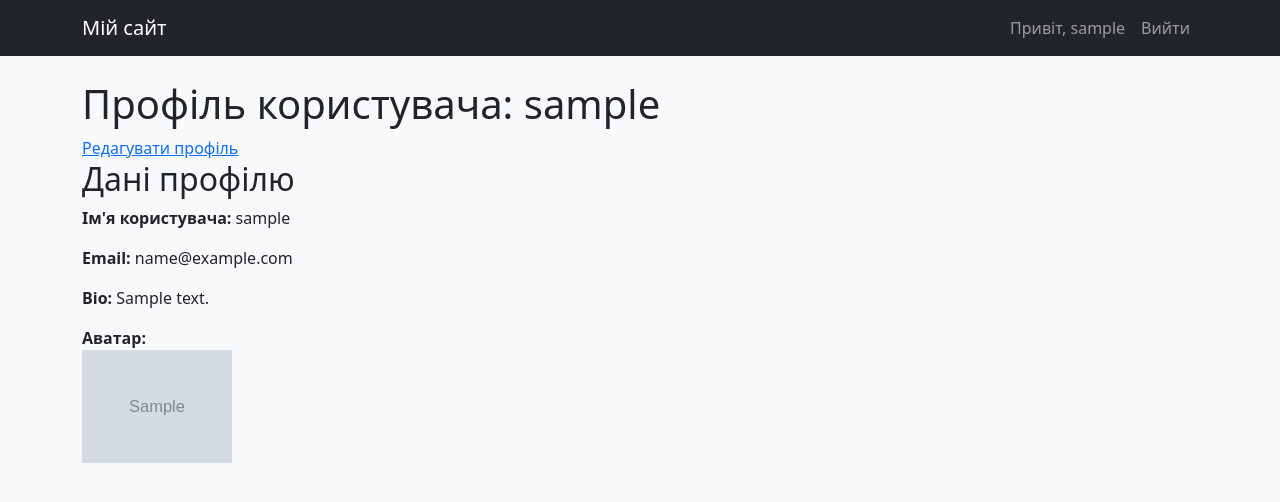
After one commit to Muraridji/SocialMedia, a Django app: a page that uses templates/base/base.html in a window 1280 px wide. The commit adds this page. Shown: the top 502 px of the page. Run offline with Django 5.2, Linux system fonts and the light colour scheme; a user stored in the database is signed in; tables that the repository leaves empty hold one stand-in row (values such as "Sample post"); grey boxes marked "Sample" are stand-in pictures.

Commit message:
Profile refactor added

```diff
--- a/accounts/urls.py
+++ b/accounts/urls.py
@@ -1,5 +1,7 @@
 from django.urls import path
 from accounts import views
+from django.conf import settings
+from django.conf.urls.static import static
 
 app_name = "accounts"
 
@@ -10,4 +12,4 @@ urlpatterns = [
     path('profile/edit-profile/', views.edit_profile_view, name='edit-profile'),
     path('profile/<str:username>/', views.user_profile_view, name='user-profile'),
     path('', views.home_view, name='home'),
-]
+] + static(settings.MEDIA_URL, document_root=settings.MEDIA_ROOT)
--- a/accounts/views.py
+++ b/accounts/views.py
@@ -50,13 +50,13 @@ def login_view(request):
 
 def logout_view(request):
     logout(request)
-    return redirect("home")
+    return redirect("accounts:home")
 
 
 @login_required
 def user_profile_view(request, username):
     user_profile = get_object_or_404(CustomUser, username=username)
-    return render(request, 'profile/profile.html', {
+    return render(request, 'accounts/profile.html', {
         'user_profile': user_profile,
         'is_own_profile': user_profile == request.user,
     })
@@ -71,7 +71,7 @@ def edit_profile_view(request):
             return redirect('accounts:user-profile', username=request.user.username)
     else:
         form = ProfileUpdateForm(instance=request.user)
-    return render(request, 'profile/edit_profile.html', {'form': form})
+    return render(request, 'accounts/edit_profile.html', {'form': form})
 
 
 
--- a/config/settings.py
+++ b/config/settings.py
@@ -11,6 +11,7 @@ https://docs.djangoproject.com/en/5.2/ref/settings/
 """
 
 from pathlib import Path
+import os
 
 # Build paths inside the project like this: BASE_DIR / 'subdir'.
 BASE_DIR = Path(__file__).resolve().parent.parent
@@ -124,3 +125,6 @@ DEFAULT_AUTO_FIELD = 'django.db.models.BigAutoField'
 
 
 AUTH_USER_MODEL = 'accounts.CustomUser'
+
+MEDIA_URL = '/media/'
+MEDIA_ROOT = os.path.join(BASE_DIR, 'media')
--- /dev/null
+++ b/templates/accounts/profile.html
@@ -0,0 +1,26 @@
+{% extends 'base/base.html' %}
+
+{% block content %}
+
+    <header>
+        <h1>Профіль користувача: {{ user_profile.username }}</h1>
+        {% if is_own_profile %}
+            <a href="{% url 'accounts:edit-profile' %}">Редагувати профіль</a>
+        {% endif %}
+    </header>
+
+    <main>
+        <section>
+            <h2>Дані профілю</h2>
+            <p><strong>Ім'я користувача:</strong> {{ user_profile.username }}</p>
+            <p><strong>Email:</strong> {{ user_profile.email }}</p>
+            <p><strong>Bio:</strong> {{ user_profile.bio }}</p>
+            {% if user_profile.avatar %}
+                <p><strong>Аватар:</strong><br><img src="{{ user_profile.avatar.url }}" alt="Avatar" width="150"></p>
+            {% else %}
+                <p>Аватар не завантажено</p>
+            {% endif %}
+        </section>
+    </main>
+
+{% endblock %}
--- a/templates/base/base.html
+++ b/templates/base/base.html
@@ -10,7 +10,7 @@
 
 <nav class="navbar navbar-expand-lg navbar-dark bg-dark mb-4">
   <div class="container">
-    <a class="navbar-brand" href="#">Мій сайт</a>
+    <a class="navbar-brand" href="accounts:home">Мій сайт</a>
     <div class="collapse navbar-collapse">
       <ul class="navbar-nav ms-auto">
         {% if user.is_authenticated %}
```
Also changed, not shown: templates/accounts/edit_profile.html (added, +25 -0 lines), accounts/models.py (line endings or trailing spaces).
